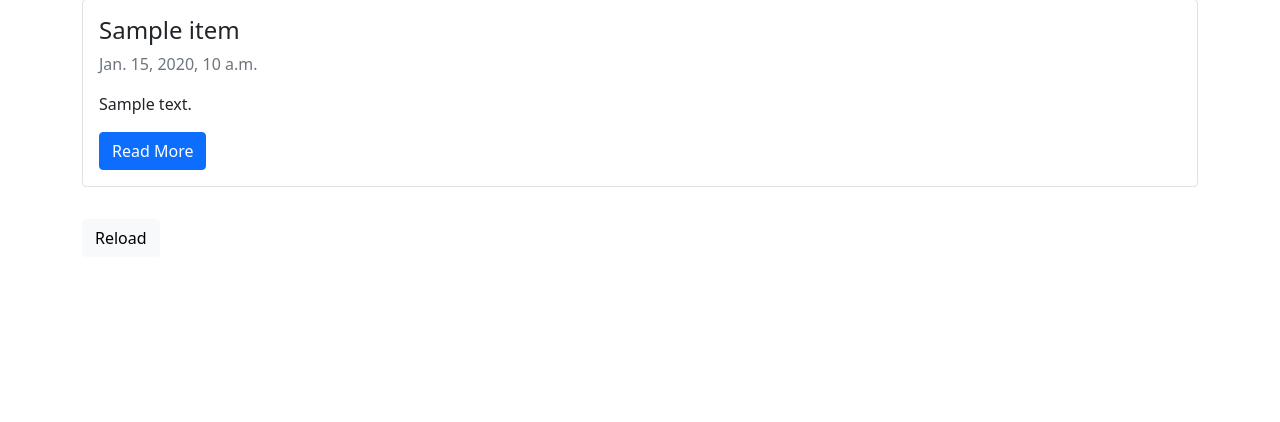
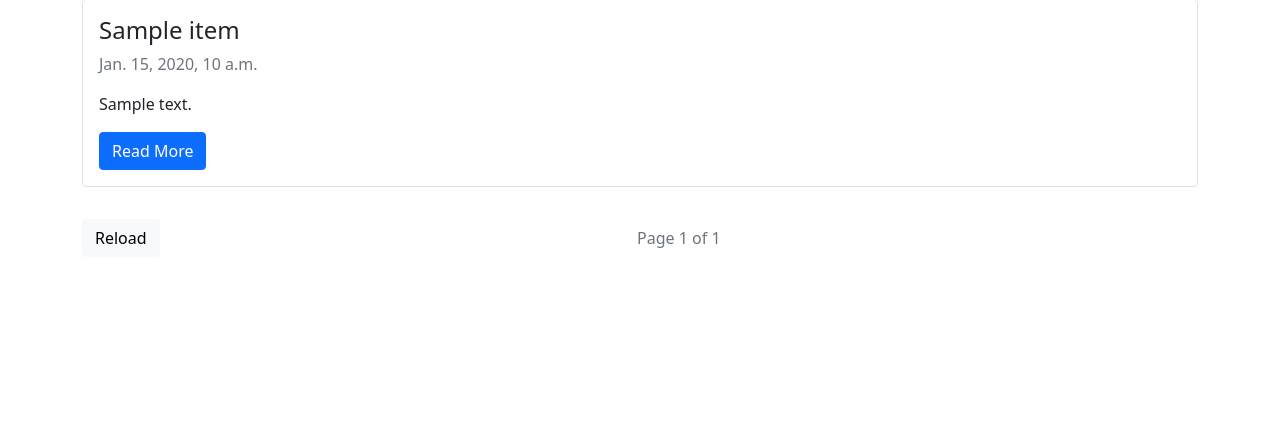
Before and after one commit to ashiwin/rssfeed-django, a Django app: template mysite/feed/templates/feed.html in a window 1280 px wide. Shown: the part 99-521 px from the top of the page. Run offline with Django 4.2, Linux system fonts and the light colour scheme; the template is opened without the code that fills it: most values are stand-ins (such as "Sample title", 1, 10 or a date in 2020).

Commit message:
Pagination with URL query string

```diff
--- a/mysite/feed/templates/feed.html
+++ b/mysite/feed/templates/feed.html
@@ -9,7 +9,7 @@
 <body class="container mt-5">
   <h3 class="mb-3">{{ feed.feed.title }}</h3>
 
-  {% for item in feed.entries %}
+  {% for item in page %}
       <div class="border rounded p-3 mb-3">
         <h4 class="mb-2">{{ item.title }}</h4>
         <p class="text-muted">{{ item.published }}</p>
@@ -22,6 +22,28 @@
     <form method="get" class="my-3">
       <button class="btn btn-light" type="submit">Reload</button>
     </form>
+
+    <div class="text-center">
+      <span class="text-muted">Page {{ page.number }} of {{ page.paginator.num_pages }}</span>
+    </div>
+
+    <div>
+      <nav aria-label="Page navigation">
+        <ul class="pagination m-0">
+          {% if page.has_previous %}
+            <li class="page-item"><a class="page-link" href="?page=1">&laquo; First</a></li>
+            <li class="page-item"><a class="page-link" href="?page={{ page.previous_page_number }}">&lsaquo; Previous</a></li>
+          {% endif %}
+
+          {% if page.has_next %}
+            <li class="page-item"><a class="page-link" href="?page={{ page.next_page_number }}">Next &rsaquo;</a></li>
+            <li class="page-item"><a class="page-link" href="?page={{ page.paginator.num_pages }}">Last &raquo;</a></li>
+          {% endif %}
+        </ul>
+      </nav>
+    </div>
   </div>
+
+  <script src="https://cdn.jsdelivr.net/npm/bootstrap@5.1.3/dist/js/bootstrap.min.js"></script>
 </body>
 </html>
```
Also changed, not shown: mysite/feed/views.py (+10 -2 lines).
